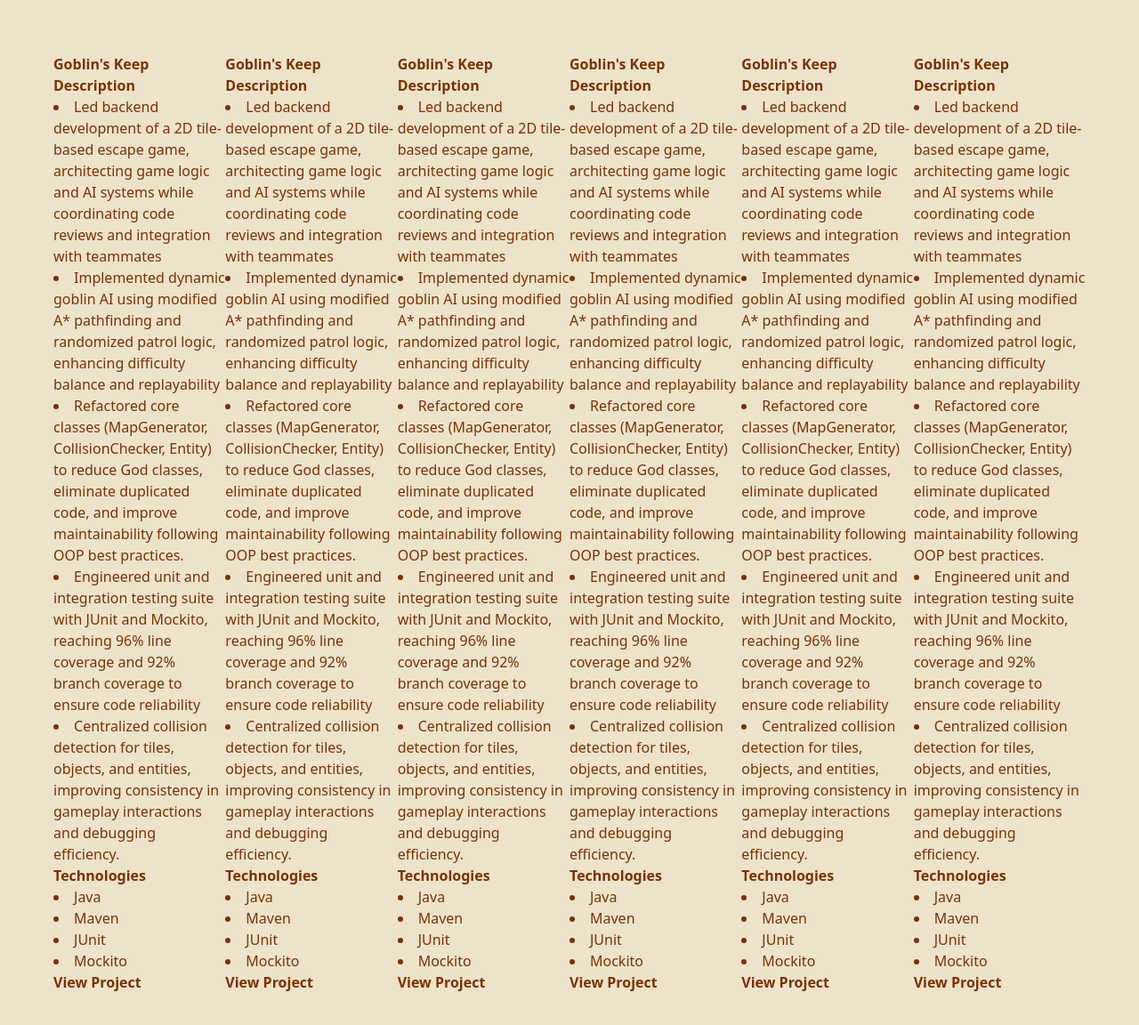
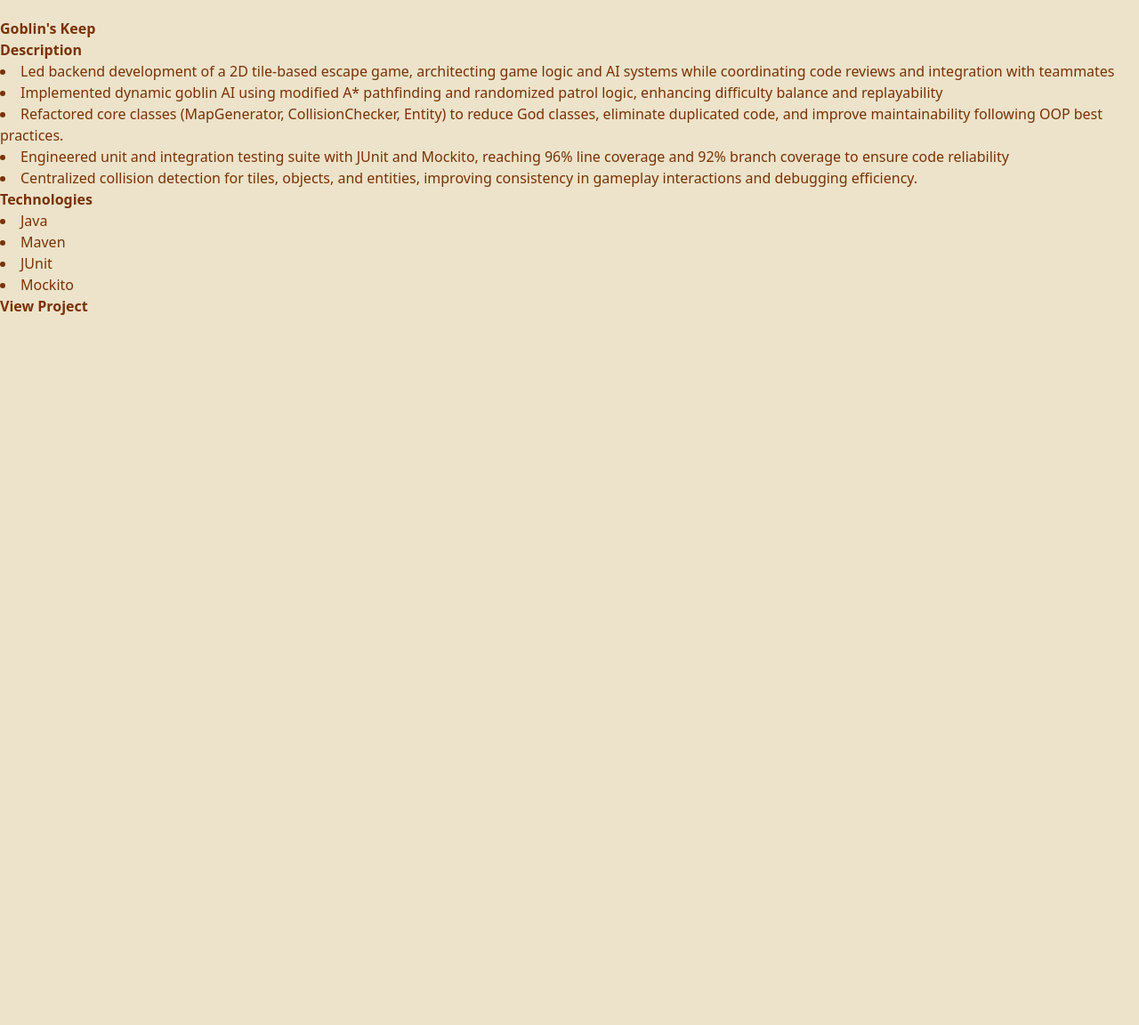
Before and after one commit to maximenewman/portfolio, a Next.js app: page /projects in a window 1280 px wide. Shown: the top 1152 px of the page at 89% size. After the commit the page ends 800 px from the top, so only its background shows below. Built offline with nearby package versions, Linux system fonts and the light colour scheme.

Commit message:
finished first implementation of projects

```diff
--- a/app/projects/data/projects.tsx
+++ b/app/projects/data/projects.tsx
@@ -29,125 +29,5 @@
             "Mockito"
         ],
         link: "https://github.com/maximenewman/GoblinsKeep"
-    },
-    {
-        title: "Goblin's Keep",
-        description: [
-            ` Led backend development of a 2D tile-based escape game,
-            architecting game logic and AI systems
-            while coordinating code reviews and integration with teammates`,
-            ` Implemented dynamic goblin AI using modified A* pathfinding
-            and randomized patrol logic,
-            enhancing difficulty balance and replayability`,
-            `Refactored core classes (MapGenerator, CollisionChecker, Entity) to reduce God classes,
-            eliminate duplicated code, and improve maintainability following OOP best practices.`,
-            `Engineered unit and integration testing suite with JUnit and Mockito,
-            reaching 96% line coverage and 92% branch coverage to ensure code reliability`,
-            `Centralized collision detection for tiles, objects, and entities,
-            improving consistency in gameplay interactions and debugging efficiency.`
-        ],
-        tech: [
-            "Java",
-            "Maven",
-            "JUnit",
-            "Mockito"
-        ],
-        link: "https://github.com/maximenewman/GoblinsKeep"
-    },
-    {
-        title: "Goblin's Keep",
-        description: [
-            ` Led backend development of a 2D tile-based escape game,
-            architecting game logic and AI systems
-            while coordinating code reviews and integration with teammates`,
-            ` Implemented dynamic goblin AI using modified A* pathfinding
-            and randomized patrol logic,
-            enhancing difficulty balance and replayability`,
-            `Refactored core classes (MapGenerator, CollisionChecker, Entity) to reduce God classes,
-            eliminate duplicated code, and improve maintainability following OOP best practices.`,
-            `Engineered unit and integration testing suite with JUnit and Mockito,
-            reaching 96% line coverage and 92% branch coverage to ensure code reliability`,
-            `Centralized collision detection for tiles, objects, and entities,
-            improving consistency in gameplay interactions and debugging efficiency.`
-        ],
-        tech: [
-            "Java",
-            "Maven",
-            "JUnit",
-            "Mockito"
-        ],
-        link: "https://github.com/maximenewman/GoblinsKeep"
-    },
-    {
-        title: "Goblin's Keep",
-        description: [
-            ` Led backend development of a 2D tile-based escape game,
-            architecting game logic and AI systems
-            while coordinating code reviews and integration with teammates`,
-            ` Implemented dynamic goblin AI using modified A* pathfinding
-            and randomized patrol logic,
-            enhancing difficulty balance and replayability`,
-            `Refactored core classes (MapGenerator, CollisionChecker, Entity) to reduce God classes,
-            eliminate duplicated code, and improve maintainability following OOP best practices.`,
-            `Engineered unit and integration testing suite with JUnit and Mockito,
-            reaching 96% line coverage and 92% branch coverage to ensure code reliability`,
-            `Centralized collision detection for tiles, objects, and entities,
-            improving consistency in gameplay interactions and debugging efficiency.`
-        ],
-        tech: [
-            "Java",
-            "Maven",
-            "JUnit",
-            "Mockito"
-        ],
-        link: "https://github.com/maximenewman/GoblinsKeep"
-    },
-    {
-        title: "Goblin's Keep",
-        description: [
-            ` Led backend development of a 2D tile-based escape game,
-            architecting game logic and AI systems
-            while coordinating code reviews and integration with teammates`,
-            ` Implemented dynamic goblin AI using modified A* pathfinding
-            and randomized patrol logic,
-            enhancing difficulty balance and replayability`,
-            `Refactored core classes (MapGenerator, CollisionChecker, Entity) to reduce God classes,
-            eliminate duplicated code, and improve maintainability following OOP best practices.`,
-            `Engineered unit and integration testing suite with JUnit and Mockito,
-            reaching 96% line coverage and 92% branch coverage to ensure code reliability`,
-            `Centralized collision detection for tiles, objects, and entities,
-            improving consistency in gameplay interactions and debugging efficiency.`
-        ],
-        tech: [
-            "Java",
-            "Maven",
-            "JUnit",
-            "Mockito"
-        ],
-        link: "https://github.com/maximenewman/GoblinsKeep"
-    },
-    {
-        title: "Goblin's Keep",
-        description: [
-            ` Led backend development of a 2D tile-based escape game,
-            architecting game logic and AI systems
-            while coordinating code reviews and integration with teammates`,
-            ` Implemented dynamic goblin AI using modified A* pathfinding
-            and randomized patrol logic,
-            enhancing difficulty balance and replayability`,
-            `Refactored core classes (MapGenerator, CollisionChecker, Entity) to reduce God classes,
-            eliminate duplicated code, and improve maintainability following OOP best practices.`,
-            `Engineered unit and integration testing suite with JUnit and Mockito,
-            reaching 96% line coverage and 92% branch coverage to ensure code reliability`,
-            `Centralized collision detection for tiles, objects, and entities,
-            improving consistency in gameplay interactions and debugging efficiency.`
-        ],
-        tech: [
-            "Java",
-            "Maven",
-            "JUnit",
-            "Mockito"
-        ],
-        link: "https://github.com/maximenewman/GoblinsKeep"
-    },
+    }
 ]
--- a/app/projects/page.tsx
+++ b/app/projects/page.tsx
@@ -5,9 +5,9 @@
         <div className="container">
             <div></div>
 
-            <div className="flex items-center justify-center my-15 mx-15">
+            <div className="flex flex-wrap items-center justify-center">
                 {projects.map((project, index) => (
-                    <div key={index} className="">
+                    <div key={index} className="my-5">
                         <h1><strong>{project.title}</strong></h1>
 
                         <h2><strong>Description</strong></h2>
```
